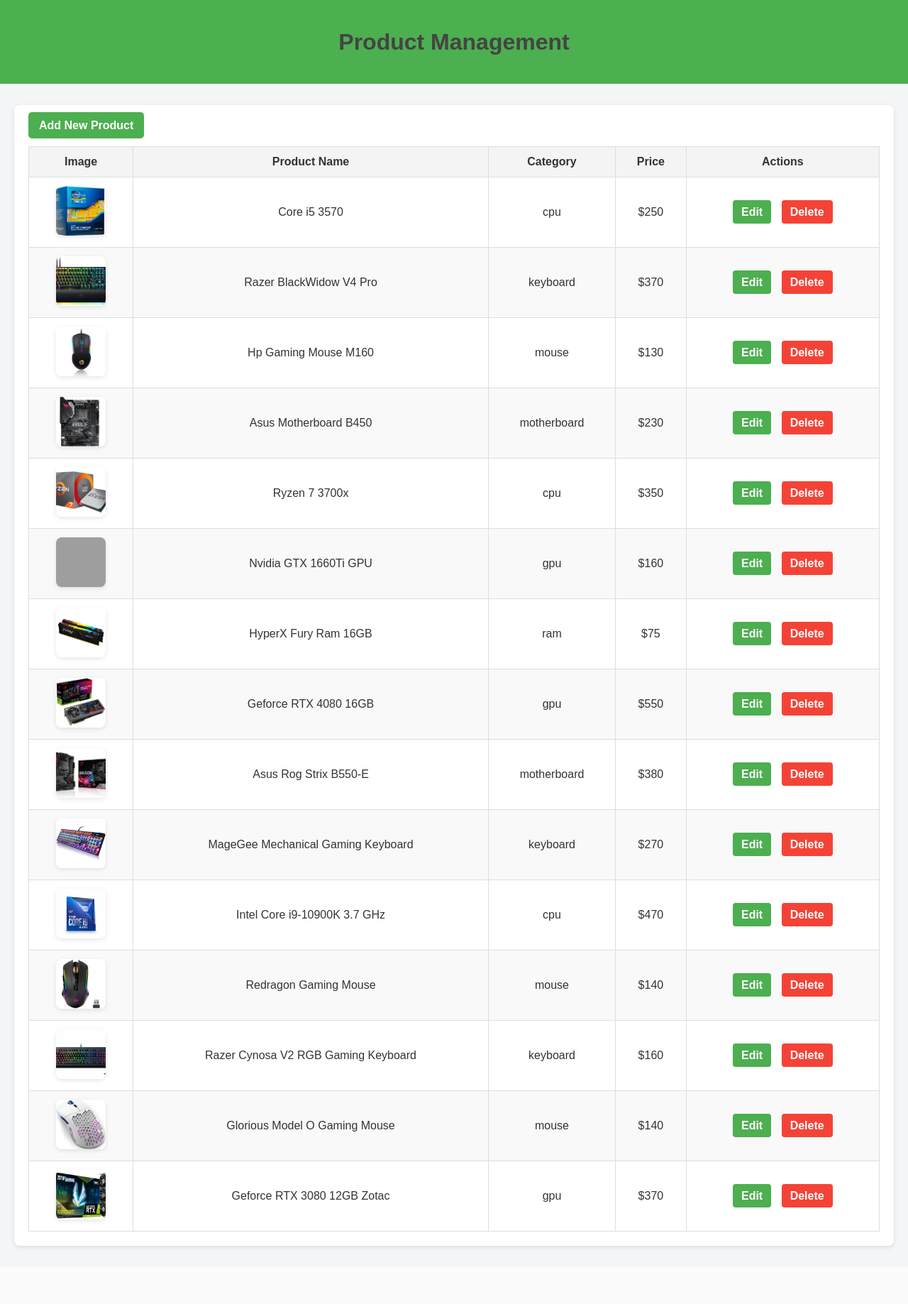
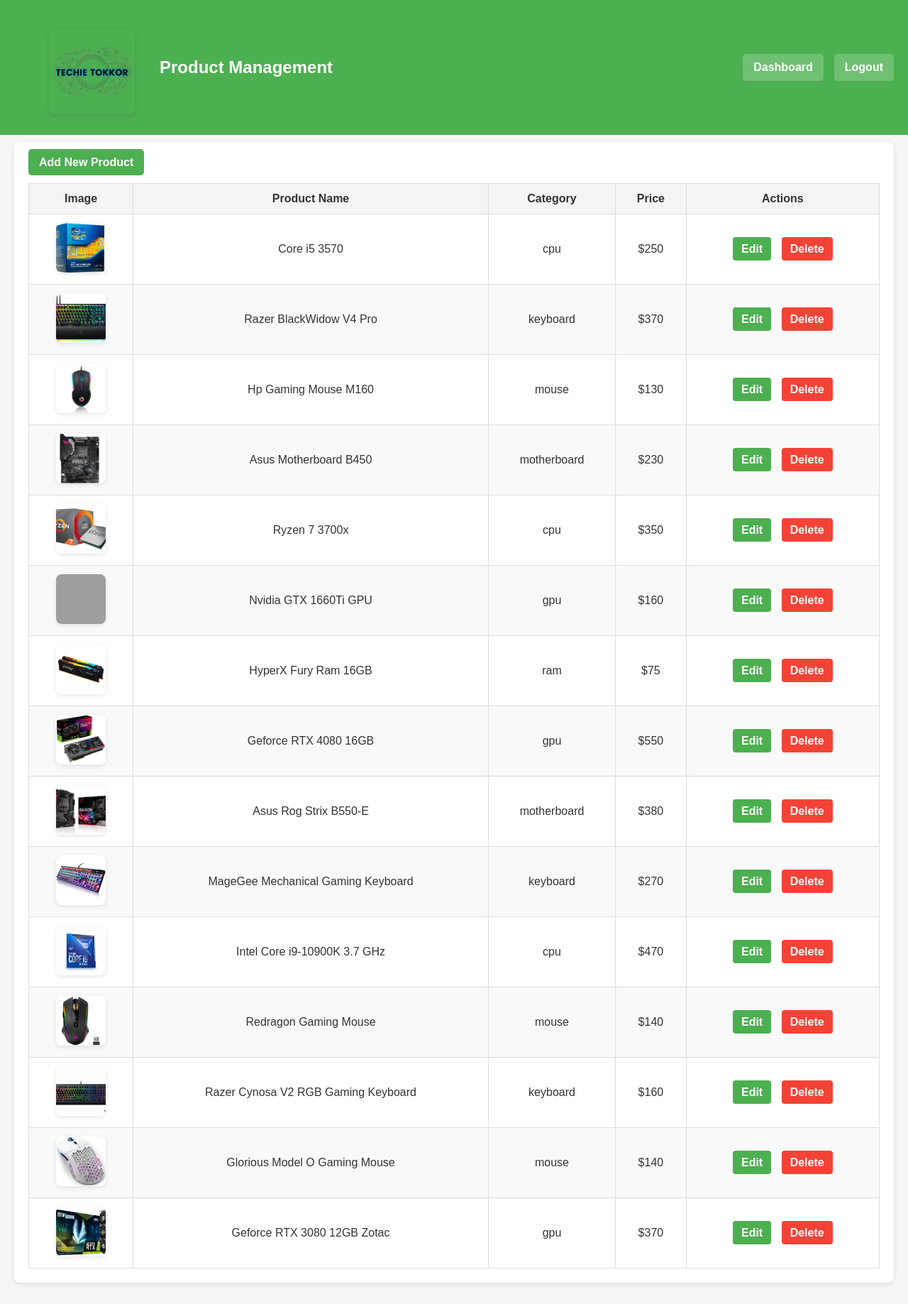
Before and after one commit to ridhwankhan/CSE370-Project, a PHP site: page /inventory_management.php in a window 1280 px wide. Shown: the whole page at 71% size. Before the commit the page ends 1759 px from the top, so only its background shows below. Run offline with PHP 8.4, Linux system fonts and the light colour scheme; data comes from the database, SQL or seed files in the repository; grey boxes are pictures that could not be loaded.

Commit message:
updated product management

```diff
--- a/website/inventory_management.php
+++ b/website/inventory_management.php
@@ -20,22 +20,69 @@
         header {
             background-color: #4CAF50;
             color: white;
-            padding: 20px;
-            text-align: center;
+            padding: 20px 0;
+            position: fixed;
+            top: 0;
+            left: 0;
+            right: 0;
+            z-index: 1000;
+            display: flex;
+            align-items: center;
+            height: 150px;
+            justify-content: space-between;
+        }
+
+        .header-container {
+            display: flex;
+            align-items: center;
+            gap: 20px;
+            margin-left: 20px;
+        }
+
+        .logo {
+            width: 120px;
+            height: auto;
+            margin-left: 35px;
+            margin-top: 15px;
+}
+
+
+
+        header h1 {
+            margin: 0;
+            font-size: 24px;
+            font-weight: bold;
+        }
+
+        nav {
+            display: flex;
+            justify-content: flex-end;
+            align-items: center;
+            gap: 15px;
+            margin-right: 20px;
+        }
+
+        nav a {
+            text-decoration: none;
+            color: white;
+            font-weight: bold;
+            background: rgba(255, 255, 255, 0.2);
+            padding: 10px 15px;
+            border-radius: 5px;
+        }
+
+        nav a:hover {
+            background-color: white;
+            color: #4CAF50;
         }
 
         main {
             max-width: 1200px;
-            margin: 30px auto;
+            margin: 200px auto 30px;
             background: white;
             padding: 20px;
             border-radius: 8px;
             box-shadow: 0 2px 6px rgba(0, 0, 0, 0.1);
-        }
-
-        h1 {
-            margin-bottom: 20px;
-            color: #444;
         }
 
         a {
@@ -113,7 +160,16 @@
 </head>
 <body>
     <header>
-        <h1>Product Management</h1>
+        <div class="header-container">
+            <a href="index.php">
+                <img src="img/logo.png" alt="Techie Tokkor Logo" class="logo">
+            </a>
+            <h1>Product Management</h1>
+        </div>
+        <nav>
+            <a href="dashboard.php">Dashboard</a>
+            <a href="logout.php">Logout</a>
+        </nav>
     </header>
     <main>
         <a href="add_product.php">Add New Product</a>
@@ -131,7 +187,7 @@
                 <?php while ($row = mysqli_fetch_assoc($result)) { ?>
                     <tr>
                         <td>
-                        <img src="product_images/<?php echo $row['img']; ?>" alt="<?php echo $row['pname']; ?>">
+                            <img src="product_images/<?php echo $row['img']; ?>" alt="<?php echo $row['pname']; ?>">
                         </td>
                         <td><?php echo $row['pname']; ?></td>
                         <td><?php echo $row['category']; ?></td>
```
Also changed, not shown: website/dashboard.php (indentation only).
